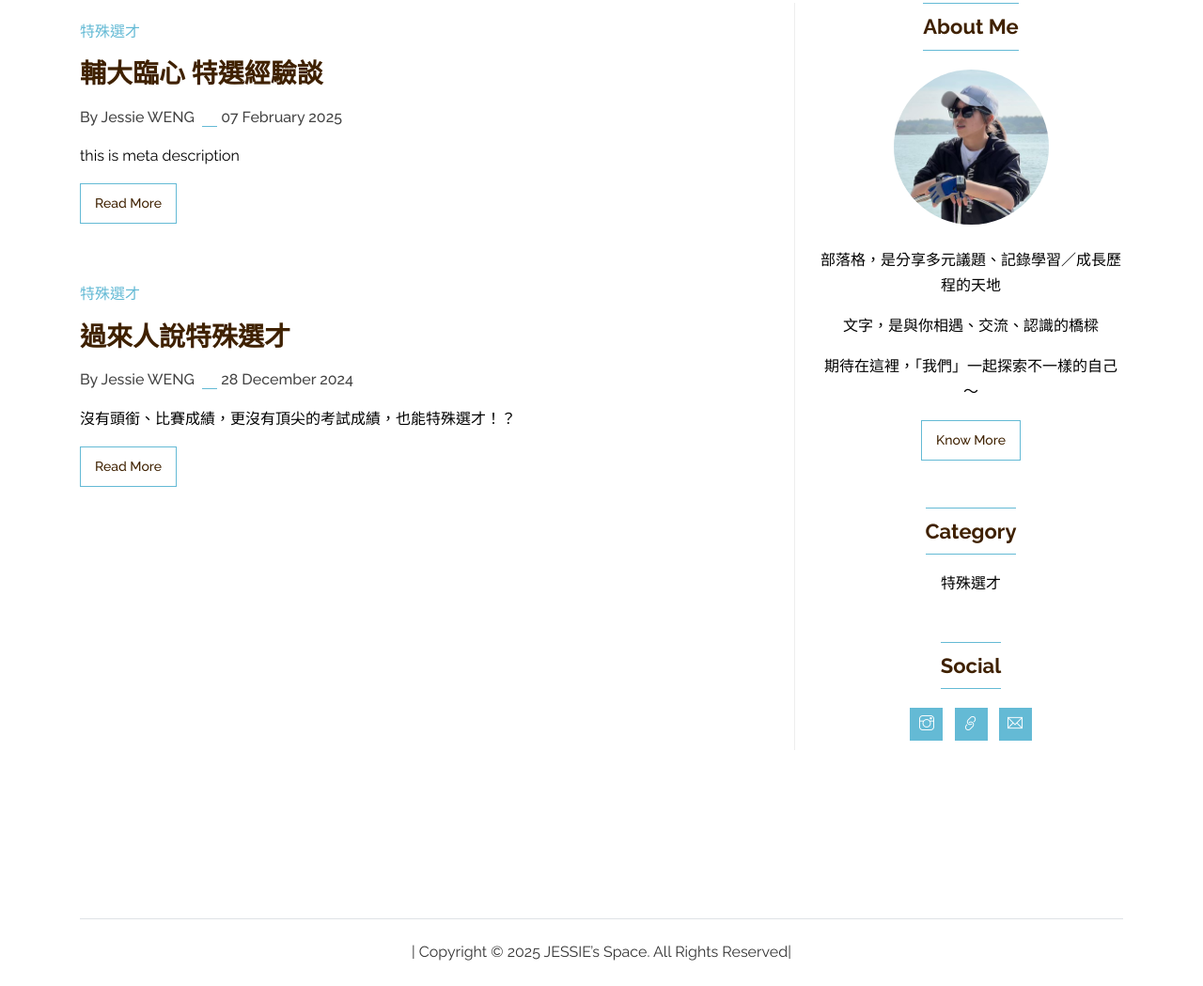
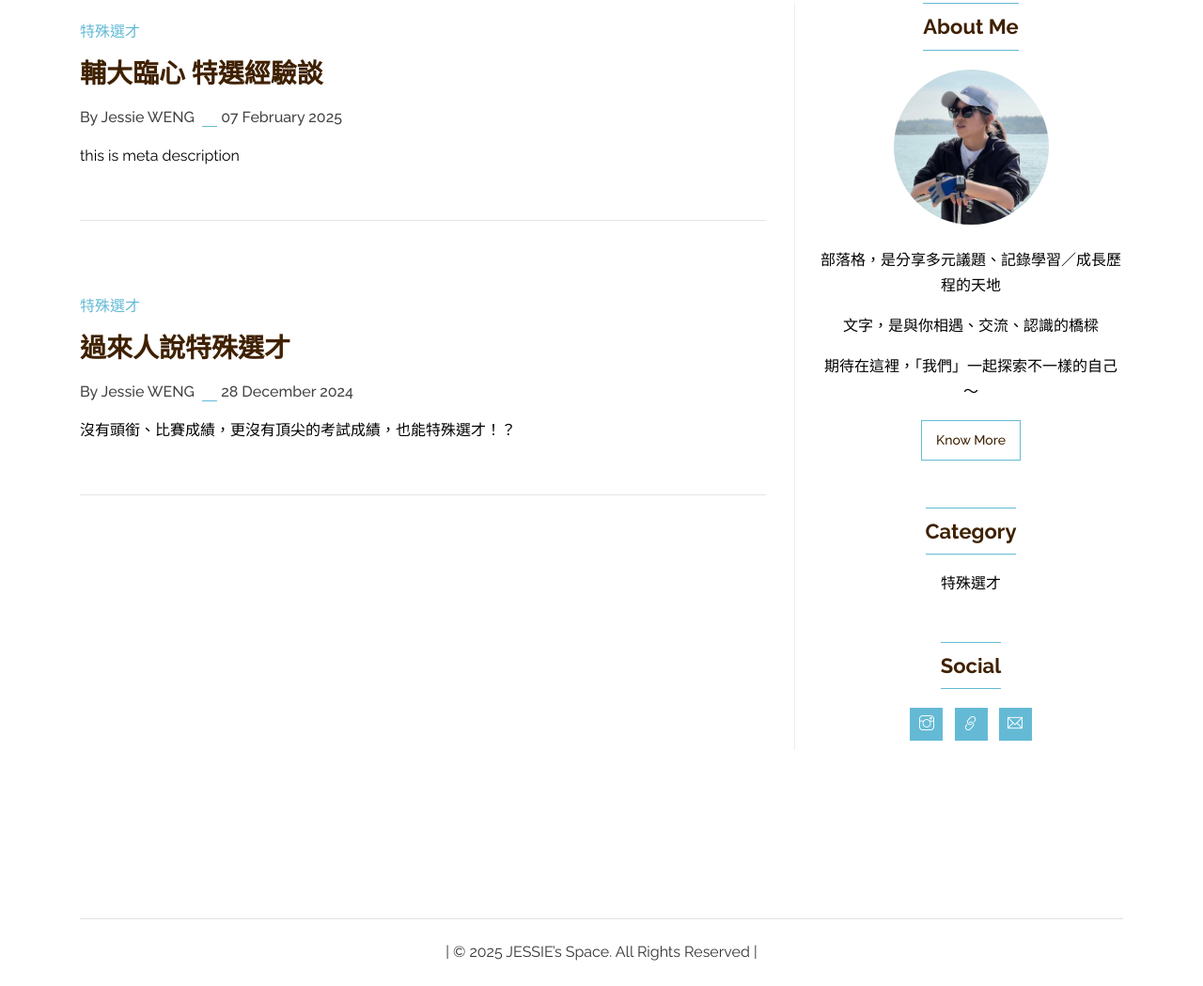
Before and after one commit to jessiespace/jessiespace.github.io, a plain HTML site: page blog/index.html in a window 1280 px wide. Shown: the part 161-1210 px from the top of the page at 94% size. Drawn offline with Linux system fonts and the light colour scheme.

Commit message:
2025-4-18 edit

```diff
--- a/blog/index.html
+++ b/blog/index.html
@@ -134,7 +134,7 @@
 
 
           <div class="col-md-12 mb-4">
-    <article class="card">
+    <article class="card body">
         <div class="card-body px-0">
 
         <a href="/categories/%e7%89%b9%e6%ae%8a%e9%81%b8%e6%89%8d"
@@ -149,13 +149,13 @@
 
         </div>
         <p class="card-text">this is meta description</p>
-        <a href="https://jessiespace.github.io/blog/post-2/" class="btn btn-outline-primary">read more</a>
+        <br><hr>
         </div>
     </article>
 </div>
 
           <div class="col-md-12 mb-4">
-    <article class="card">
+    <article class="card body">
         <div class="card-body px-0">
 
         <a href="/categories/%e7%89%b9%e6%ae%8a%e9%81%b8%e6%89%8d"
@@ -170,7 +170,7 @@
 
         </div>
         <p class="card-text">沒有頭銜、比賽成績，更沒有頂尖的考試成績，也能特殊選才！？</p>
-        <a href="https://jessiespace.github.io/blog/post-1/" class="btn btn-outline-primary">read more</a>
+        <br><hr>
         </div>
     </article>
 </div>
@@ -235,7 +235,7 @@
 <footer class="text-capitalize">
   <div class="container">
       <div class="col-12 border-top py-4 text-center">
-        | copyright © 2025 JESSIE&rsquo;s Space. All rights reserved|
+        | © 2025 JESSIE&rsquo;s Space. All rights reserved |
       </div>
   </div>
 </footer>
```
Also changed, not shown: about/index.html (+1 -1 lines), blog/post-1/index.html (+1 -1 lines), blog/post-2/index.html (+1 -1 lines), categories/index.html (+3 -3 lines), categories/特殊選才/index.html (+5 -5 lines), contact/index.html (+1 -1 lines), index.html (+3 -5 lines), search/index.html (+1 -1 lines), tags/game/index.html (+5 -5 lines), tags/index.html (+11 -11 lines), tags/new/index.html (+5 -5 lines), tags/photos/index.html (+5 -5 lines), tags/python/index.html (+5 -5 lines), tags/react/index.html (+5 -5 lines).
